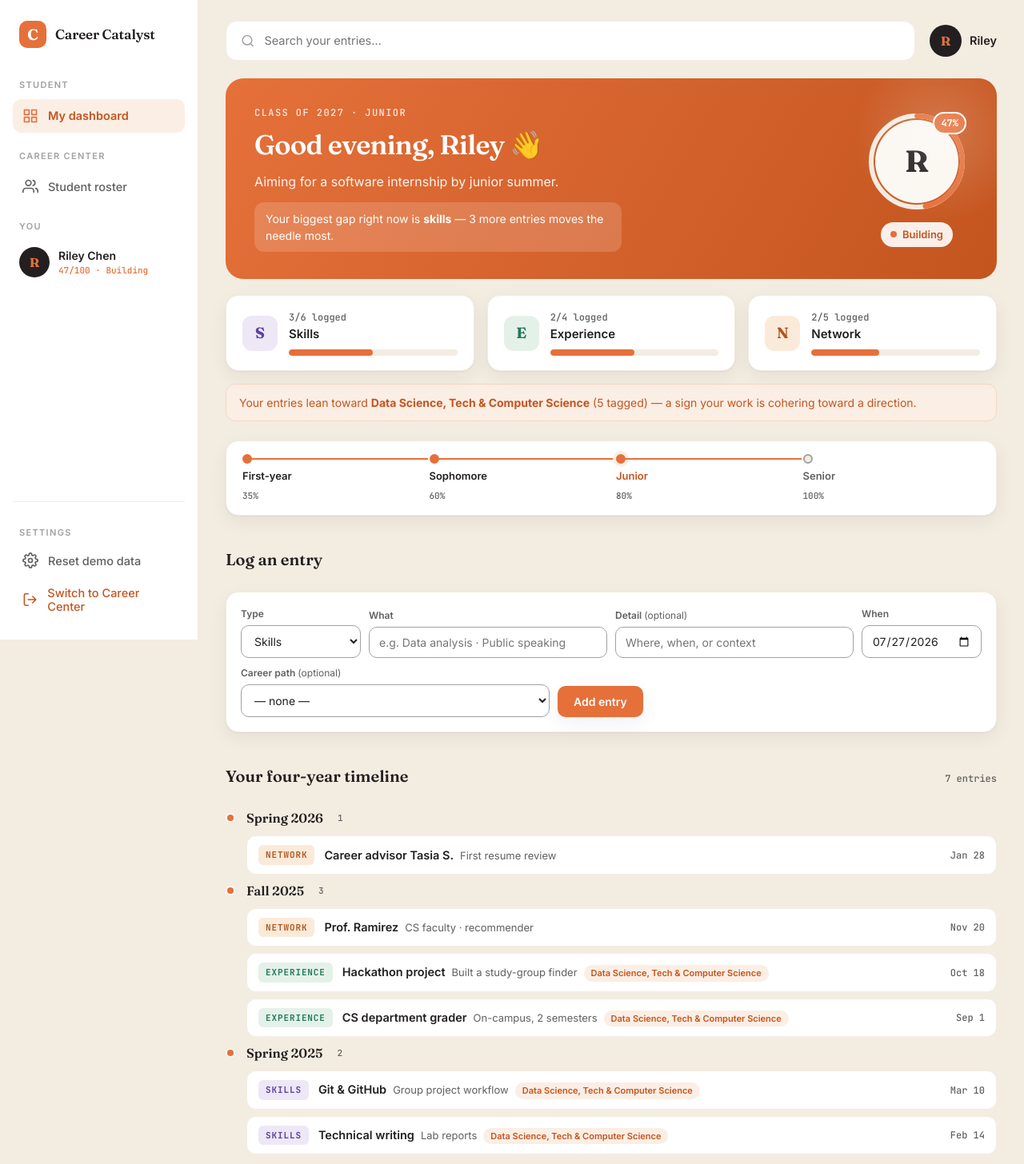
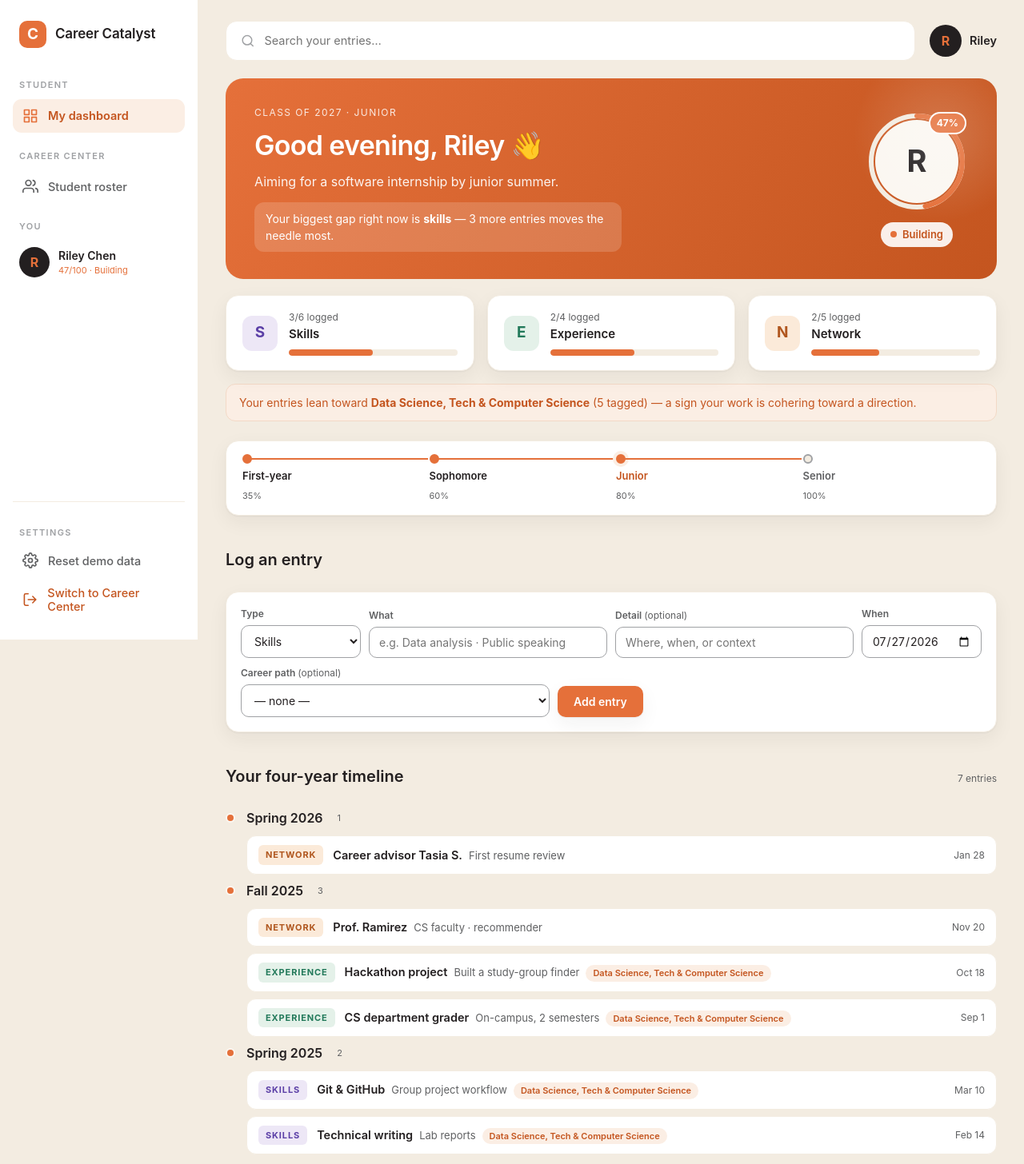
Before and after one commit to BarbuchiAbdulah/Career-Catalyst, a React (Vite) app: page / in a window 1280 px wide. Shown: the top 1456 px of the page at 80% size. Built offline with nearby package versions, Linux system fonts and the light colour scheme.

Commit message:
update font

```diff
--- a/index.html
+++ b/index.html
@@ -7,7 +7,6 @@
     <link rel="preconnect" href="https://fonts.googleapis.com" />
     <link rel="preconnect" href="https://fonts.gstatic.com" crossorigin />
     <link
-      href="https://fonts.googleapis.com/css2?family=Fraunces:opsz,wght@9..144,400;9..144,500;9..144,600;9..144,700&family=Inter:wght@400;500;600;700&family=JetBrains+Mono:wght@500;700&display=swap"
       rel="stylesheet"
     />
   </head>
--- a/src/styles.css
+++ b/src/styles.css
@@ -11,10 +11,12 @@
   --warn:#C4551F;
   --focus:#1A73E8;
   --shadow:0 1px 2px rgba(35,31,32,.06), 0 8px 24px rgba(35,31,32,.06);
+  --default_font_family:-apple-system,BlinkMacSystemFont,sans-serif;
+  --font-site:var(--default_font_family),"Helvetica Condensed",Arial,Helvetica,"Nimbus Sans L",sans-serif;
 }
 *{box-sizing:border-box}
 html,body{margin:0;padding:0}
-body{background:var(--paper);color:var(--ink);font-family:'Inter',system-ui,sans-serif;-webkit-font-smoothing:antialiased;line-height:1.5}
+body{background:var(--paper);color:var(--ink);font-family:var(--font-site);-webkit-font-smoothing:antialiased;line-height:1.5}
 a{color:inherit}
 button{font-family:inherit;cursor:pointer}
 :focus-visible{outline:3px solid var(--focus);outline-offset:2px;border-radius:4px}
@@ -25,25 +27,25 @@ button{font-family:inherit;cursor:pointer}
 header.mast{border-bottom:1px solid var(--paper-2);background:var(--paper)}
 .mast-row{display:flex;align-items:center;justify-content:space-between;gap:16px;padding:18px 0}
 .brand{display:flex;align-items:center;gap:12px;text-decoration:none;border:0;background:transparent}
-.brand .mark{width:34px;height:34px;border-radius:8px;background:var(--ink);color:var(--orange);font-family:'Fraunces',serif;font-weight:700;display:grid;place-items:center;font-size:19px;line-height:1}
-.brand .name{font-family:'Fraunces',serif;font-weight:600;font-size:18px;letter-spacing:-.01em;text-align:left}
-.brand .sub{display:block;font-family:'Inter';font-weight:500;font-size:11px;letter-spacing:.14em;text-transform:uppercase;color:var(--ink-soft)}
+.brand .mark{width:34px;height:34px;border-radius:8px;background:var(--ink);color:var(--orange);font-family:var(--font-site);font-weight:700;display:grid;place-items:center;font-size:19px;line-height:1}
+.brand .name{font-family:var(--font-site);font-weight:600;font-size:18px;letter-spacing:-.01em;text-align:left}
+.brand .sub{display:block;font-family:var(--font-site);font-weight:500;font-size:11px;letter-spacing:.14em;text-transform:uppercase;color:var(--ink-soft)}
 .roleswitch{display:flex;background:var(--paper-2);border-radius:999px;padding:4px;gap:2px}
 .roleswitch button{border:0;background:transparent;color:var(--ink-soft);font-weight:600;font-size:14px;padding:8px 16px;border-radius:999px}
 .roleswitch button[aria-pressed="true"]{background:var(--card);color:var(--ink);box-shadow:var(--shadow)}
 
 main{padding:40px 0 96px}
-.eyebrow{font-family:'JetBrains Mono',monospace;font-weight:500;font-size:12px;letter-spacing:.16em;text-transform:uppercase;color:var(--orange-deep)}
-h1.page{font-family:'Fraunces',serif;font-weight:600;font-size:clamp(28px,4vw,40px);letter-spacing:-.02em;margin:8px 0 6px}
+.eyebrow{font-family:var(--font-site);font-weight:500;font-size:12px;letter-spacing:.16em;text-transform:uppercase;color:var(--orange-deep)}
+h1.page{font-family:var(--font-site);font-weight:600;font-size:clamp(28px,4vw,40px);letter-spacing:-.02em;margin:8px 0 6px}
 .lede{color:var(--ink-soft);max-width:60ch;margin:0}
 
 .hero{display:grid;grid-template-columns:auto 1fr;gap:36px;align-items:center;background:var(--card);border:1px solid var(--paper-2);border-radius:20px;padding:32px;box-shadow:var(--shadow);margin-top:28px}
 .dial{position:relative;flex:none}
 .dial svg{transform:rotate(-90deg)}
 .dial .val{position:absolute;inset:0;display:grid;place-items:center;text-align:center}
-.dial .num{font-family:'Fraunces',serif;font-weight:700;font-size:46px;line-height:1;letter-spacing:-.02em}
-.dial .den{font-family:'JetBrains Mono',monospace;font-size:12px;color:var(--ink-soft);letter-spacing:.1em;margin-top:4px}
-.hero-copy h2{font-family:'Fraunces',serif;font-weight:600;font-size:22px;margin:0 0 4px}
+.dial .num{font-family:var(--font-site);font-weight:700;font-size:46px;line-height:1;letter-spacing:-.02em}
+.dial .den{font-family:var(--font-site);font-size:12px;color:var(--ink-soft);letter-spacing:.1em;margin-top:4px}
+.hero-copy h2{font-family:var(--font-site);font-weight:600;font-size:22px;margin:0 0 4px}
 .hero-copy p{margin:0 0 16px;color:var(--ink-soft)}
 .pill{display:inline-flex;align-items:center;gap:7px;font-weight:600;font-size:13px;padding:6px 12px;border-radius:999px}
 .pill .dot{width:8px;height:8px;border-radius:50%}
@@ -54,15 +56,15 @@ h1.page{font-family:'Fraunces',serif;font-weight:600;font-size:clamp(28px,4vw,40
 .cats{display:grid;grid-template-columns:repeat(3,1fr);gap:14px;margin-top:20px}
 .cat{background:var(--card);border:1px solid var(--paper-2);border-radius:16px;padding:18px;box-shadow:var(--shadow)}
 .cat h3{margin:0;font-size:14px;font-weight:600;display:flex;justify-content:space-between;align-items:baseline}
-.cat h3 .n{font-family:'JetBrains Mono',monospace;color:var(--ink-soft);font-size:13px}
+.cat h3 .n{font-family:var(--font-site);color:var(--ink-soft);font-size:13px}
 .track{height:8px;border-radius:999px;background:var(--paper-2);margin:12px 0 6px;overflow:hidden}
 .track>i{display:block;height:100%;border-radius:999px;background:var(--orange);transition:width .6s cubic-bezier(.2,.7,.2,1)}
 .cat small{color:var(--ink-soft)}
 
 .sec{margin-top:40px}
 .sec-head{display:flex;align-items:baseline;justify-content:space-between;gap:12px;margin-bottom:14px;border-bottom:1px solid var(--paper-2);padding-bottom:10px}
-.sec-head h2{font-family:'Fraunces',serif;font-weight:600;font-size:20px;margin:0}
-.sec-head .count{font-family:'JetBrains Mono',monospace;font-size:12px;color:var(--ink-soft)}
+.sec-head h2{font-family:var(--font-site);font-weight:600;font-size:20px;margin:0}
+.sec-head .count{font-family:var(--font-site);font-size:12px;color:var(--ink-soft)}
 
 .logbar{display:flex;flex-wrap:wrap;gap:10px;align-items:flex-end;background:var(--card);border:1px solid var(--paper-2);border-radius:16px;padding:18px;box-shadow:var(--shadow)}
 .field{display:flex;flex-direction:column;gap:5px}
@@ -75,7 +77,7 @@ h1.page{font-family:'Fraunces',serif;font-weight:600;font-size:clamp(28px,4vw,40
 
 ul.entries{list-style:none;margin:14px 0 0;padding:0;display:flex;flex-direction:column;gap:8px}
 ul.entries li{display:flex;align-items:center;gap:14px;background:var(--card);border:1px solid var(--paper-2);border-radius:12px;padding:12px 16px}
-.tag{font-family:'JetBrains Mono',monospace;font-size:11px;font-weight:700;letter-spacing:.08em;text-transform:uppercase;padding:4px 9px;border-radius:6px;flex:none}
+.tag{font-family:var(--font-site);font-size:11px;font-weight:700;letter-spacing:.08em;text-transform:uppercase;padding:4px 9px;border-radius:6px;flex:none}
 .tag.skill{background:#EDE7F6;color:#5B3FA6}
 .tag.experience{background:#E4F1E9;color:#22795A}
 .tag.contact{background:#FBEAD9;color:#B0561E}
@@ -96,7 +98,7 @@ table.roster tbody tr:hover{background:var(--paper)}
 .sortbtn{border:0;background:transparent;font:inherit;font-size:12px;letter-spacing:.06em;text-transform:uppercase;color:var(--ink-soft);font-weight:600;display:inline-flex;gap:6px;align-items:center;padding:0}
 .who{font-weight:600}
 .who small{display:block;font-weight:400;color:var(--ink-soft);font-size:12.5px}
-.score-cell{font-family:'JetBrains Mono',monospace;font-weight:700;font-size:15px}
+.score-cell{font-family:var(--font-site);font-weight:700;font-size:15px}
 .mini{width:56px;height:6px;background:var(--paper-2);border-radius:999px;display:inline-block;vertical-align:middle;margin-left:10px;overflow:hidden}
 .mini>i{display:block;height:100%;background:var(--orange)}
 .status{font-weight:600;font-size:13px;display:inline-flex;align-items:center;gap:7px}
@@ -131,7 +133,7 @@ footer .wrap{display:flex;flex-wrap:wrap;gap:8px 20px;justify-content:space-betw
 .stagestep-label{font-size:13px;font-weight:600;color:var(--ink-soft)}
 .stagestep.done .stagestep-label{color:var(--ink)}
 .stagestep.here .stagestep-label{color:var(--orange-deep)}
-.stagestep-exp{font-family:'JetBrains Mono',monospace;font-size:11px;color:var(--ink-soft)}
+.stagestep-exp{font-family:var(--font-site);font-size:11px;color:var(--ink-soft)}
 .stagestep::before{content:"";position:absolute;top:5px;left:12px;right:-8px;height:2px;background:var(--paper-2)}
 .stagestep:last-child::before{display:none}
 .stagestep.done::before{background:var(--orange)}
@@ -143,14 +145,14 @@ ol.timeline{list-style:none;margin:0;padding:0}
 .tl-term:last-child::before{display:none}
 .tl-termhead{display:flex;align-items:center;gap:10px;margin:0 0 10px}
 .tl-dot{position:absolute;left:0;width:12px;height:12px;border-radius:50%;background:var(--orange);border:2px solid var(--paper)}
-.tl-termhead h3{font-family:'Fraunces',serif;font-weight:600;font-size:16px;margin:0}
-.tl-count{font-family:'JetBrains Mono',monospace;font-size:11px;color:var(--ink-soft);background:var(--paper-2);border-radius:999px;padding:2px 8px}
+.tl-termhead h3{font-family:var(--font-site);font-weight:600;font-size:16px;margin:0}
+.tl-count{font-family:var(--font-site);font-size:11px;color:var(--ink-soft);background:var(--paper-2);border-radius:999px;padding:2px 8px}
 ul.tl-items{list-style:none;margin:0 0 4px;padding:0;display:flex;flex-direction:column;gap:8px}
 ul.tl-items li{display:flex;align-items:center;gap:12px;background:var(--card);border:1px solid var(--paper-2);border-radius:12px;padding:11px 14px}
 .tl-main{flex:1;min-width:0;display:flex;flex-wrap:wrap;align-items:baseline;gap:4px 8px}
 .tl-main .t{font-weight:600;font-size:14.5px}
 .tl-main .m{font-size:13px;color:var(--ink-soft)}
-.tl-date{font-family:'JetBrains Mono',monospace;font-size:12px;color:var(--ink-soft);flex:none}
+.tl-date{font-family:var(--font-site);font-size:12px;color:var(--ink-soft);flex:none}
 .pathchip{font-size:11px;font-weight:600;color:var(--orange-deep);background:#FBEEE4;border-radius:999px;padding:2px 9px;white-space:nowrap}
 
 /* ---- Staff stage tag ---- */
@@ -166,8 +168,8 @@ ul.tl-items li{display:flex;align-items:center;gap:12px;background:var(--card);b
 .app{display:grid;grid-template-columns:248px 1fr;min-height:100vh;background:var(--paper-2)}
 .sidebar{background:var(--card);border-right:1px solid var(--paper-2);display:flex;flex-direction:column;padding:22px 16px;position:sticky;top:0;height:100vh}
 .side-brand{display:flex;align-items:center;gap:11px;padding:4px 8px 20px}
-.side-brand .mark{width:34px;height:34px;border-radius:10px;background:var(--orange);color:#fff;font-family:'Fraunces',serif;font-weight:700;display:grid;place-items:center;font-size:19px}
-.side-brandname{font-family:'Fraunces',serif;font-weight:600;font-size:17px;letter-spacing:-.01em}
+.side-brand .mark{width:34px;height:34px;border-radius:10px;background:var(--orange);color:#fff;font-family:var(--font-site);font-weight:700;display:grid;place-items:center;font-size:19px}
+.side-brandname{font-family:var(--font-site);font-weight:600;font-size:17px;letter-spacing:-.01em}
 .side-nav{display:flex;flex-direction:column;gap:3px;flex:1}
 .side-label{font-size:11px;font-weight:600;letter-spacing:.12em;text-transform:uppercase;color:var(--line);margin:18px 8px 6px}
 .navitem{display:flex;align-items:center;gap:12px;width:100%;border:0;background:transparent;color:var(--ink-soft);font-weight:500;font-size:14.5px;padding:11px 12px;border-radius:11px;text-align:left}
@@ -176,10 +178,10 @@ ul.tl-items li{display:flex;align-items:center;gap:12px;background:var(--card);b
 .navitem.active svg{color:var(--orange)}
 .navitem.danger{color:var(--warn)}
 .side-me{display:flex;align-items:center;gap:11px;padding:8px 8px 4px}
-.side-me-avatar{width:38px;height:38px;border-radius:50%;background:var(--ink);color:var(--orange);display:grid;place-items:center;font-weight:700;font-family:'Fraunces',serif;flex:none}
+.side-me-avatar{width:38px;height:38px;border-radius:50%;background:var(--ink);color:var(--orange);display:grid;place-items:center;font-weight:700;font-family:var(--font-site);flex:none}
 .side-me-text{display:flex;flex-direction:column;min-width:0}
 .side-me-name{font-weight:600;font-size:14px;white-space:nowrap;overflow:hidden;text-overflow:ellipsis}
-.side-me-sub{font-family:'JetBrains Mono',monospace;font-size:11px}
+.side-me-sub{font-family:var(--font-site);font-size:11px}
 .side-foot{border-top:1px solid var(--paper-2);padding-top:12px;margin-top:12px}
 
 .content{padding:26px 34px 80px;max-width:1160px}
@@ -189,14 +191,14 @@ ul.tl-items li{display:flex;align-items:center;gap:12px;background:var(--card);b
 .searchbox{flex:1;display:flex;align-items:center;gap:10px;background:var(--card);border:1px solid var(--paper-2);border-radius:14px;padding:12px 18px;color:var(--line)}
 .searchbox input{border:0;background:transparent;font:inherit;font-size:14.5px;color:var(--ink);width:100%;outline:none}
 .topbar-id{display:flex;align-items:center;gap:10px}
-.topbar-avatar{width:40px;height:40px;border-radius:50%;background:var(--ink);color:var(--orange);display:grid;place-items:center;font-weight:700;font-family:'Fraunces',serif}
+.topbar-avatar{width:40px;height:40px;border-radius:50%;background:var(--ink);color:var(--orange);display:grid;place-items:center;font-weight:700;font-family:var(--font-site)}
 .topbar-name{font-weight:600;font-size:14.5px}
 
 /* ---- Greeting banner (hero) ---- */
 .greet{display:grid;grid-template-columns:1fr auto;gap:28px;align-items:center;background:linear-gradient(120deg,var(--orange) 0%,var(--orange-deep) 100%);color:#fff;border-radius:22px;padding:34px 36px;position:relative;overflow:hidden}
 .greet::after{content:"";position:absolute;right:-40px;top:-40px;width:220px;height:220px;background:radial-gradient(circle,rgba(255,255,255,.18),transparent 70%);pointer-events:none}
-.greet-eyebrow{font-family:'JetBrains Mono',monospace;font-size:12px;letter-spacing:.12em;text-transform:uppercase;opacity:.85;margin:0 0 6px}
-.greet h1{font-family:'Fraunces',serif;font-weight:600;font-size:clamp(24px,3.2vw,34px);letter-spacing:-.02em;margin:0 0 8px}
+.greet-eyebrow{font-family:var(--font-site);font-size:12px;letter-spacing:.12em;text-transform:uppercase;opacity:.85;margin:0 0 6px}
+.greet h1{font-family:var(--font-site);font-weight:600;font-size:clamp(24px,3.2vw,34px);letter-spacing:-.02em;margin:0 0 8px}
 .greet-sub{margin:0 0 14px;opacity:.92;max-width:46ch}
 .greet-line{margin:0;background:rgba(255,255,255,.16);border-radius:12px;padding:10px 14px;font-size:14px;max-width:52ch}
 .greet-line strong{font-weight:700}
@@ -204,19 +206,19 @@ ul.tl-items li{display:flex;align-items:center;gap:12px;background:var(--card);b
 
 /* Signature ring avatar */
 .ringavatar{position:relative}
-.ringavatar-face{position:absolute;inset:12px;border-radius:50%;background:var(--paper);color:var(--ink);display:grid;place-items:center;font-family:'Fraunces',serif;font-weight:700;font-size:38px}
-.ringavatar-badge{position:absolute;top:2px;right:2px;color:#fff;font-family:'JetBrains Mono',monospace;font-weight:700;font-size:12px;padding:3px 8px;border-radius:999px;border:2px solid #fff}
+.ringavatar-face{position:absolute;inset:12px;border-radius:50%;background:var(--paper);color:var(--ink);display:grid;place-items:center;font-family:var(--font-site);font-weight:700;font-size:38px}
+.ringavatar-badge{position:absolute;top:2px;right:2px;color:#fff;font-family:var(--font-site);font-weight:700;font-size:12px;padding:3px 8px;border-radius:999px;border:2px solid #fff}
 .greet .pill{background:rgba(255,255,255,.9)}
 
 /* ---- Stat cards ---- */
 .statcards{display:grid;grid-template-columns:repeat(3,1fr);gap:16px;margin-top:20px}
 .statcard{display:flex;align-items:center;gap:14px;background:var(--card);border:1px solid var(--paper-2);border-radius:16px;padding:18px 20px;box-shadow:var(--shadow)}
-.statcard-ic{width:44px;height:44px;border-radius:12px;display:grid;place-items:center;font-family:'Fraunces',serif;font-weight:700;font-size:19px;flex:none}
+.statcard-ic{width:44px;height:44px;border-radius:12px;display:grid;place-items:center;font-family:var(--font-site);font-weight:700;font-size:19px;flex:none}
 .statcard-ic.skill{background:#EDE7F6;color:#5B3FA6}
 .statcard-ic.experience{background:#E4F1E9;color:#22795A}
 .statcard-ic.contact{background:#FBEAD9;color:#B0561E}
 .statcard-body{flex:1;min-width:0}
-.statcard-count{display:block;font-family:'JetBrains Mono',monospace;font-size:12px;color:var(--ink-soft)}
+.statcard-count{display:block;font-family:var(--font-site);font-size:12px;color:var(--ink-soft)}
 .statcard-label{display:block;font-weight:600;font-size:15px;margin:1px 0 8px}
 .statcard .track{margin:0}
 
```
